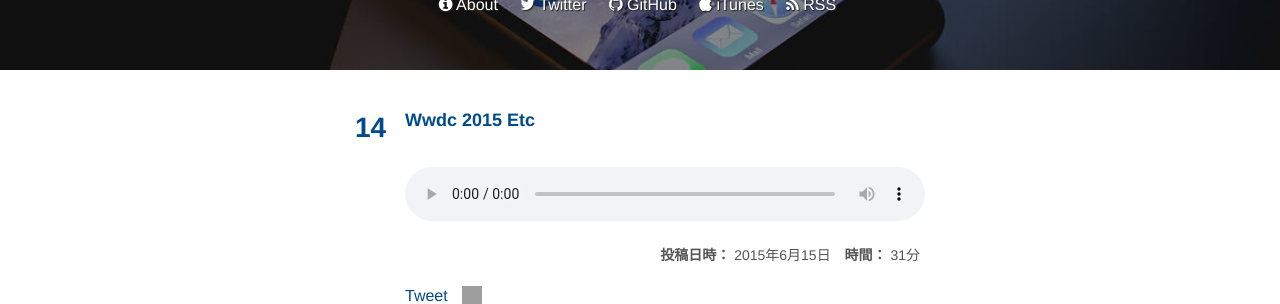
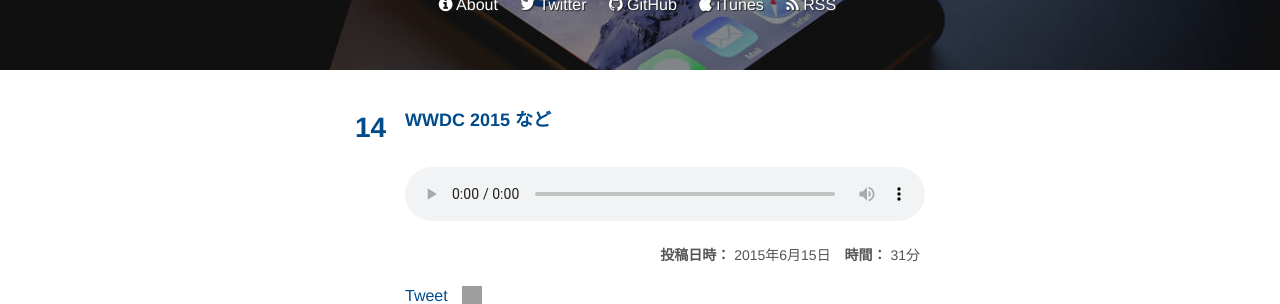
Before and after one commit to kumocast/kumocast.github.io, a Jekyll site: the page built from _posts/2015-06-16-wwdc-2015-etc.md, in a window 1280 px wide. Shown: the part 281-585 px from the top of the page. Built offline with Jekyll 4.4.1, drawn with Linux system fonts in a browser that asks for light colours; nearby versions of some CDN libraries; Markdown is read by kramdown in place of the engine named in the settings; comment, search, counter and statistics services are not loaded; grey boxes are pictures that could not be loaded.

Commit message:
第15回にタイトルを付け忘れていたので修正

```diff
--- a/_posts/2015-06-16-wwdc-2015-etc.md
+++ b/_posts/2015-06-16-wwdc-2015-etc.md
@@ -1,6 +1,6 @@
 ---
 layout: post
-title:
+title: WWDC 2015 など
 date: 2015-06-15 00:00:00
 duration: 31分
 members: ['gaaamii', 'karur4n']
```
